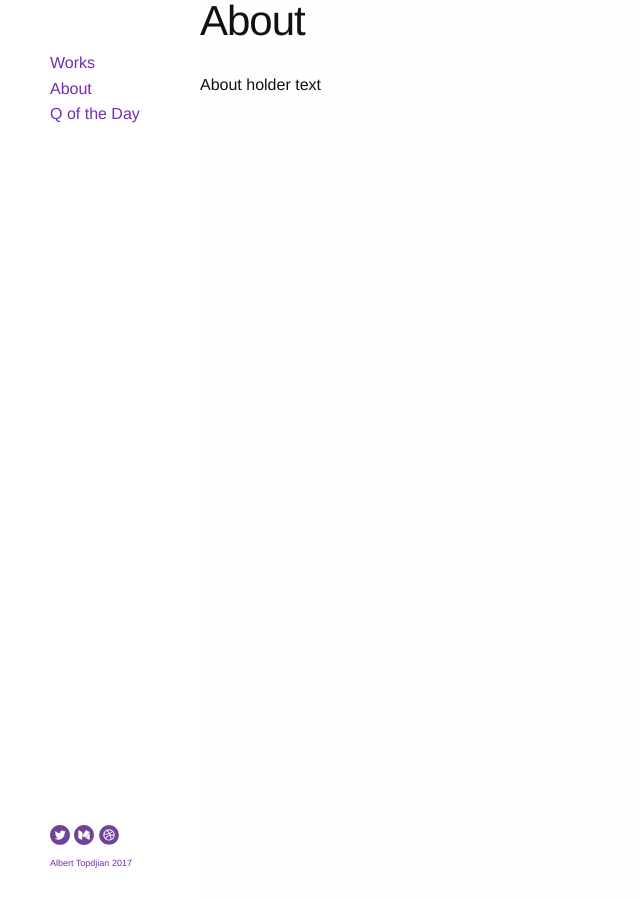
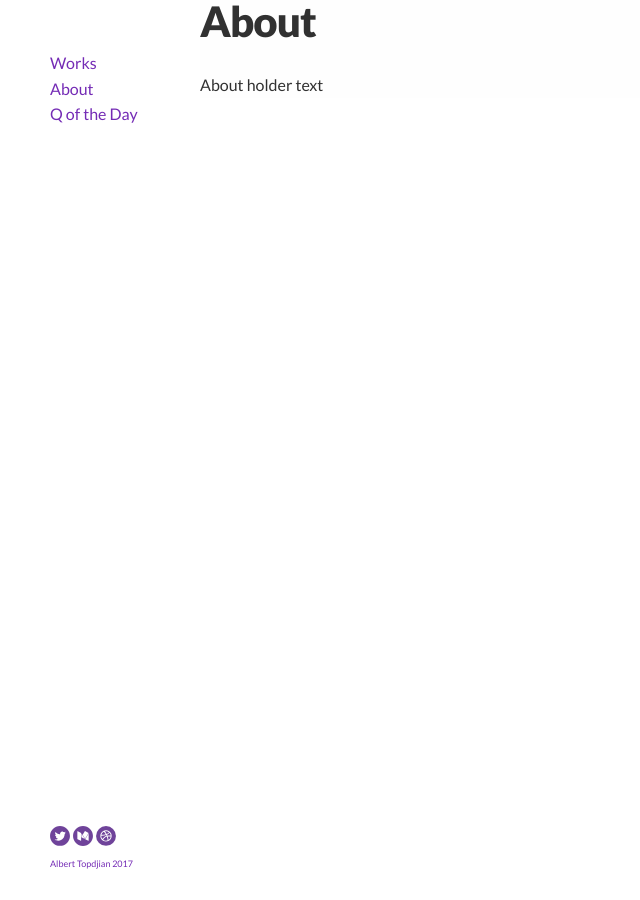
Before and after one commit to atopdjian/alberttopdjian.com, a Jekyll site: the page built from about.md, in a window 1280 px wide. Shown: the whole page, without its empty margins (0-640 px from the left). Built offline with Jekyll 4.4.1, drawn with Linux system fonts in a browser that asks for light colours; nearby versions of some CDN libraries.

Commit message:
text updates

```diff
--- a/css/albert.scss
+++ b/css/albert.scss
@@ -29,7 +29,6 @@ $black: 900;
     }
 
 .nav-content {
-    width: 200px;
     height: 100vh;
     position: relative;
     padding: 50px;
@@ -67,8 +66,10 @@ $black: 900;
     font-size: 9px;
 }
 
+@media screen and (min-width: 64em) {
 .position-left.reveal-for-large~.off-canvas-content {
     margin-left: 200px;
+}
 }
 
 .thumbnail {
@@ -106,6 +107,7 @@ $black: 900;
     opacity: 1;
   }
 
+
   .thumbnail-container:hover .thumbnail-image {
     opacity: 0.6;
   }
@@ -115,10 +117,42 @@ $black: 900;
     opacity: 1;
   }
 
-  .thumbnail-text {
+.thumbnail-text {
     position: absolute;
-    bottom: 10px;
-    left: 10px;
-    color: #FFF;
+    top: 0px;
+    left: 0px;
+    padding: 40px;
     opacity: 0;
+}
+
+  .thumbnail-header {
+    color: white;
   }
+
+.thumbnail-tag {
+    color: white;
+}
+
+body {
+    background-color: white;
+    font-family: $font-default;
+    color: $dio-black;
+    font-weight: $regular;
+}
+
+h1,
+h2,
+h3,
+h4 {
+    font-family: $font-default;
+}
+
+h1 {
+    font-weight: $black;
+    font-size: 36px;
+}
+
+h2 {
+    font-size: 24px;
+    font-weight: $bold;
+}
```
Also changed, not shown: index.html (+6 -3 lines), img/eddy.png (added), 4 other files.
